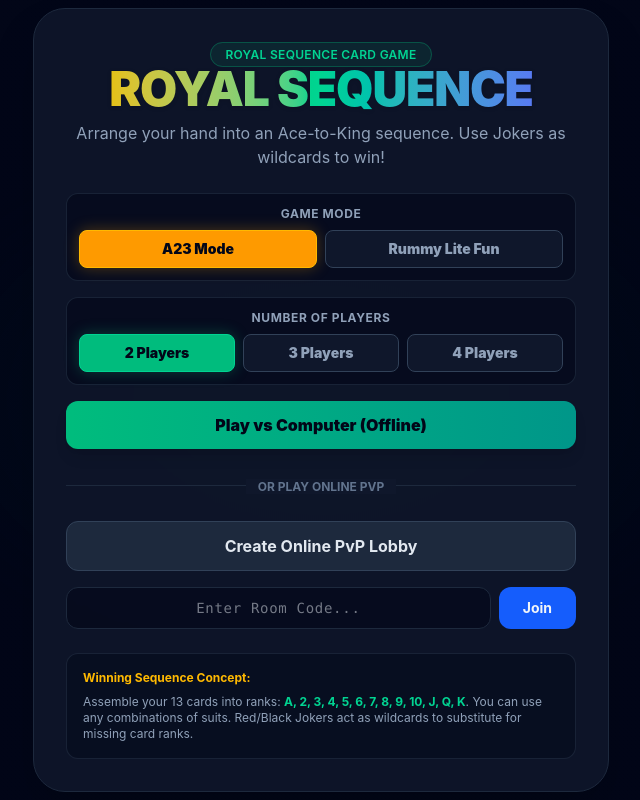
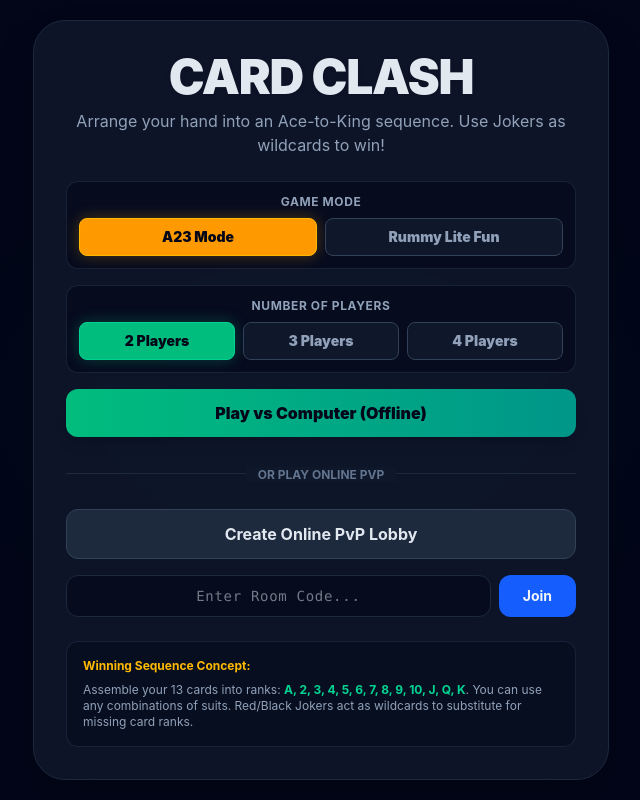
Before and after one commit to Bala-advik/indie-fun-card-game, a React (Vite) app: page / in a window 1280 px wide. Shown: the whole page, without its empty margins (319-959 px from the left). Built offline with nearby package versions, Linux system fonts and the light colour scheme.

Commit message:
fix: minor title changes and bug fixes

```diff
--- a/src/App.jsx
+++ b/src/App.jsx
@@ -11,7 +11,7 @@
   sortHandBySuit,
   evaluatePcDiscard
 } from './utils/deck';
-import { validateRummyWin, sortHandByMelds } from './utils/rummyLogic';
+import { validateRummyWin, sortHandByMelds, isValidMeld, validateArrangedRummyWin } from './utils/rummyLogic';
 
 // Import multiplayer helper
 import {
@@ -427,6 +427,7 @@
 
     setPlayerHands(newHands);
     setPlayerMelds(newMelds);
+    setSelectedCardIds(prev => prev.filter(id => id !== cardId));
 
     if (playerId === myPlayerId && myRole !== 'host') {
       hostConnRef.current.send({ type: 'action', actionData: { action: 'drop_meld', cardId, meldIndex } });
@@ -815,6 +816,7 @@
   const handleDragStart = (e, cardId) => {
     setDraggedCardId(cardId);
     e.dataTransfer.effectAllowed = 'move';
+    e.dataTransfer.setData('text/plain', cardId);
   };
   const handleDragOver = (e) => e.preventDefault();
   const handleDrop = (e, targetId) => {
@@ -874,8 +876,8 @@
         <div className="flex-1 flex flex-col justify-between p-2 md:p-4 relative max-w-7xl mx-auto w-full z-10 overflow-hidden">
 
           <div className="flex justify-between items-center bg-slate-900/80 p-2 md:p-3 rounded-xl border border-slate-800 shadow-md">
-            <h2 className="font-black text-sm md:text-xl tracking-wider bg-gradient-to-r from-amber-400 to-emerald-400 bg-clip-text text-transparent">
-              ROYAL SEQUENCE {gameMode === 'pvp' && <span className="text-xs text-indigo-400 ml-1 font-bold">(MULTIPLAYER)</span>}
+            <h2 className="font-black text-sm md:text-xl tracking-wider text-slate-200">
+              CARD CLASH {gameMode === 'pvp' && <span className="text-xs text-indigo-400 ml-1 font-bold">(MULTIPLAYER)</span>}
             </h2>
 
             <div className="flex items-center gap-1.5 md:gap-3">
@@ -1155,6 +1157,7 @@
           winner={winner}
           myPlayerId={myPlayerId}
           playerHands={playerHands}
+          playerMelds={playerMelds}
           isPvp={gameMode === 'pvp'}
           isHost={myRole === 'host'}
           ruleset={ruleset}
--- a/src/components/GameLogs.jsx
+++ b/src/components/GameLogs.jsx
@@ -38,7 +38,7 @@
       </div>
 
       <div className="text-[10px] text-slate-500 text-center border-t border-slate-850 pt-3">
-        Royal Sequence v1.0.0
+        Card Clash v1.0.0
       </div>
     </div>
   );
--- a/src/components/GameOverScreen.jsx
+++ b/src/components/GameOverScreen.jsx
@@ -1,13 +1,24 @@
 import React from 'react';
 
-export default function GameOverScreen({ winner, myPlayerId, playerHands, isPvp, isHost, ruleset, onRestart, onMainMenu }) {
+export default function GameOverScreen({ winner, myPlayerId, playerHands, playerMelds, isPvp, isHost, ruleset, onRestart, onMainMenu }) {
   const isWinner = winner === myPlayerId;
   const winnerName = isWinner ? 'You' : (isPvp ? `Player ${winner.replace('p', '')}` : 'PC');
-  const myHand = playerHands[myPlayerId] || [];
+
+  // Combine hands and melds for display
+  const getFullHand = (playerId) => {
+    let hand = playerHands[playerId] || [];
+    if (ruleset === 'rummy_lite' && playerMelds && playerMelds[playerId]) {
+      const melds = playerMelds[playerId].flat();
+      hand = [...hand, ...melds];
+    }
+    return hand;
+  };
+
+  const myHand = getFullHand(myPlayerId);
 
   // To avoid crowding, show winner's hand and my hand. If I am the winner, show one opponent.
   const opponentId = winner === myPlayerId ? Object.keys(playerHands).find(id => id !== myPlayerId && playerHands[id]?.length > 0) : winner;
-  const opponentHand = playerHands[opponentId] || [];
+  const opponentHand = opponentId ? getFullHand(opponentId) : [];
   const opponentName = opponentId === winner ? winnerName : (isPvp ? `Player ${opponentId?.replace('p', '')}` : 'PC');
   return (
     <div className="flex-1 flex flex-col items-center justify-center p-4 relative z-50">
--- a/src/components/RulesModal.jsx
+++ b/src/components/RulesModal.jsx
@@ -19,7 +19,7 @@
             {isRummy ? 'Rummy Lite Fun Rules' : 'Game Rules & Logic'}
           </h3>
           <p className="text-sm text-slate-400">
-            {isRummy ? 'Learn the mechanics of Rummy Lite.' : 'Learn the mechanics of Royal Sequence.'}
+            {isRummy ? 'Learn the mechanics of Rummy Lite.' : 'Learn the mechanics of Card Clash.'}
           </p>
         </div>
 
--- a/src/components/WelcomeScreen.jsx
+++ b/src/components/WelcomeScreen.jsx
@@ -18,11 +18,8 @@
 
       <div className="z-10 max-w-xl w-full text-center space-y-6 bg-slate-900/90 p-6 md:p-8 rounded-[2rem] border border-slate-800 shadow-2xl backdrop-blur-md">
         <div className="space-y-2">
-          <span className="px-3.5 py-1 bg-emerald-500/10 border border-emerald-500/30 rounded-full text-emerald-400 text-xs font-semibold tracking-wide uppercase">
-            Royal Sequence Card Game
-          </span>
-          <h1 className="text-4xl md:text-5xl font-black tracking-tight bg-gradient-to-r from-amber-400 via-emerald-400 to-indigo-500 bg-clip-text text-transparent drop-shadow-sm">
-            ROYAL SEQUENCE
+          <h1 className="text-4xl md:text-5xl font-black tracking-tight text-slate-200 drop-shadow-sm">
+            CARD CLASH
           </h1>
           <p className="text-slate-400 text-sm md:text-base">
             Arrange your hand into an Ace-to-King sequence. Use Jokers as wildcards to win!
@@ -68,8 +65,8 @@
                     const link = `${window.location.origin}${window.location.pathname}?room=${roomCode}`;
                     if (navigator.share) {
                       navigator.share({
-                        title: 'Royal Sequence',
-                        text: 'Join my Royal Sequence multiplayer game!',
+                        title: 'Card Clash',
+                        text: 'Join my Card Clash multiplayer game!',
                         url: link
                       }).catch(console.error);
                     } else {
```
